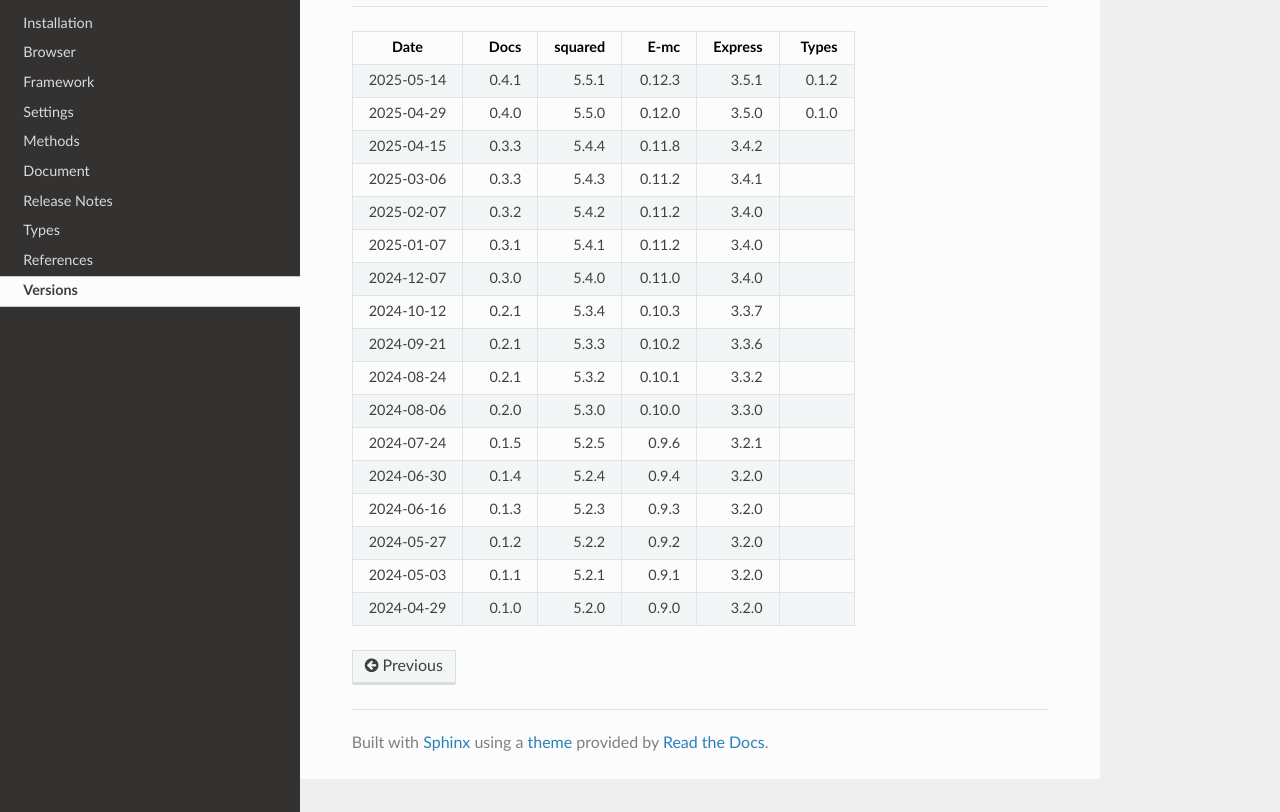
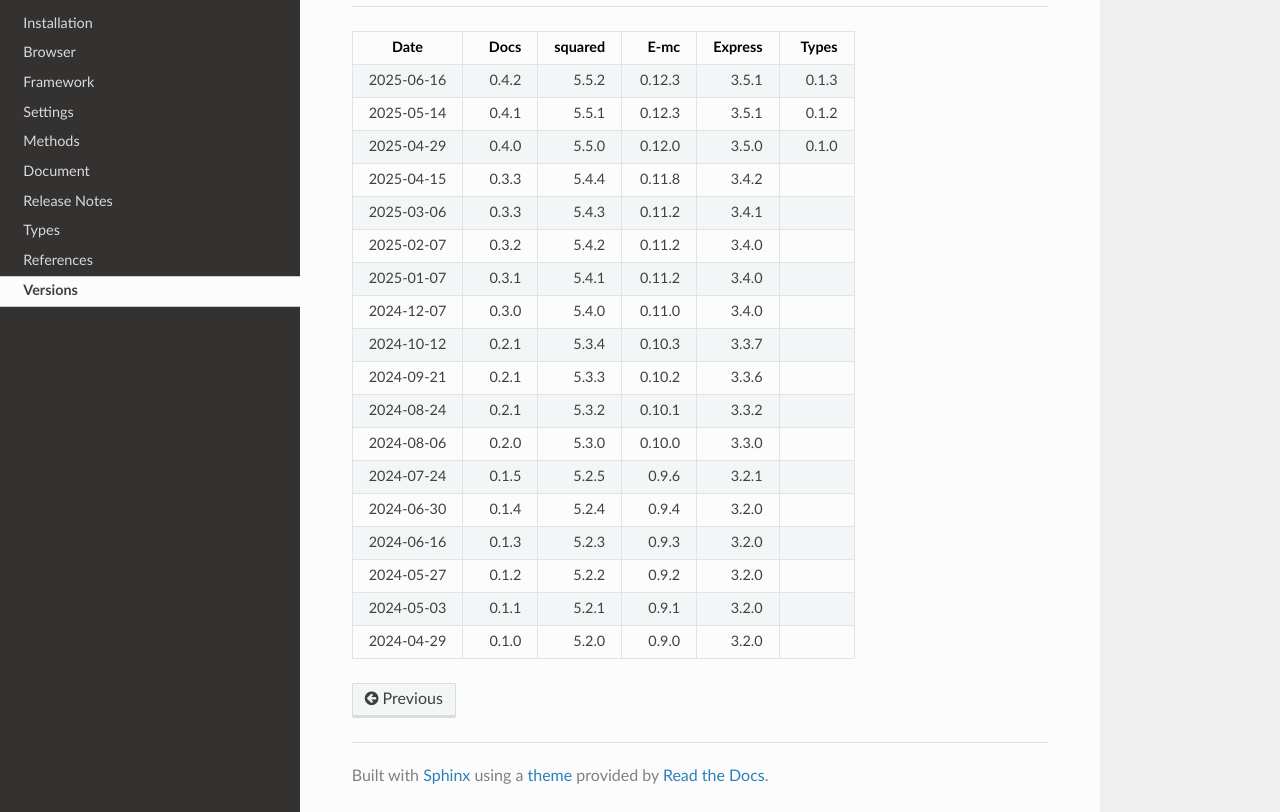
Before and after one commit to anpham6/android-docs, a Sphinx documentation site: the page built from source/versions.rst, in a window 1280 px wide and 946 px high, cut to the strip 134-946 px from the top of the window. Built offline with Sphinx 7.4.7 and the Read the Docs theme 3.1.0, drawn with Linux system fonts in a browser that asks for light colours.

Commit message:
Publish: android-docs @ 0.4.2 (squared 5.5.2)

```diff
--- a/source/conf.py
+++ b/source/conf.py
@@ -9,7 +9,7 @@
 project = 'squared'
 copyright = 'squared 2025'
 author = 'An Pham'
-release = '5.5.1'
+release = '5.5.2'
 
 # -- General configuration ---------------------------------------------------
 # https://www.sphinx-doc.org/en/master/usage/configuration.html#general-configuration
@@ -52,7 +52,7 @@ rst_prolog = """
 
 html_theme = 'sphinx_rtd_theme'
 html_theme_options = {
-  'style_nav_header_background': 'url(https://squared.readthedocs.io/en/latest/_static/places/004.jpg)',
+  'style_nav_header_background': 'url(https://squared.readthedocs.io/en/latest/_static/places/004.png)',
   'navigation_depth': 3,
   'includehidden': False,
 }
@@ -60,7 +60,8 @@ html_static_path = ['_static']
 html_extra_path = [
   '_static/places/001.png',
   '_static/places/002.png',
-  '_static/places/003.png'
+  '_static/places/003.png',
+  '_static/places/004.png'
 ]
 html_css_files = ['role.css', 'content.css', 'highlight-abap.css', 'override.css']
 html_context = {
--- a/source/versions.rst
+++ b/source/versions.rst
@@ -7,6 +7,7 @@ Versions
 ========== ======== ======== ======== ======== ========
    Date      Docs    squared     E-mc  Express    Types
 ========== ======== ======== ======== ======== ========
+2025-06-16    0.4.2    5.5.2   0.12.3    3.5.1    0.1.3
 2025-05-14    0.4.1    5.5.1   0.12.3    3.5.1    0.1.2
 2025-04-29    0.4.0    5.5.0   0.12.0    3.5.0    0.1.0
 2025-04-15    0.3.3    5.4.4   0.11.8    3.4.2
```
Also changed, not shown: README.md (+1 -0 lines), source/_static/places/004.jpg (deleted), source/_static/places/004.png (added).
